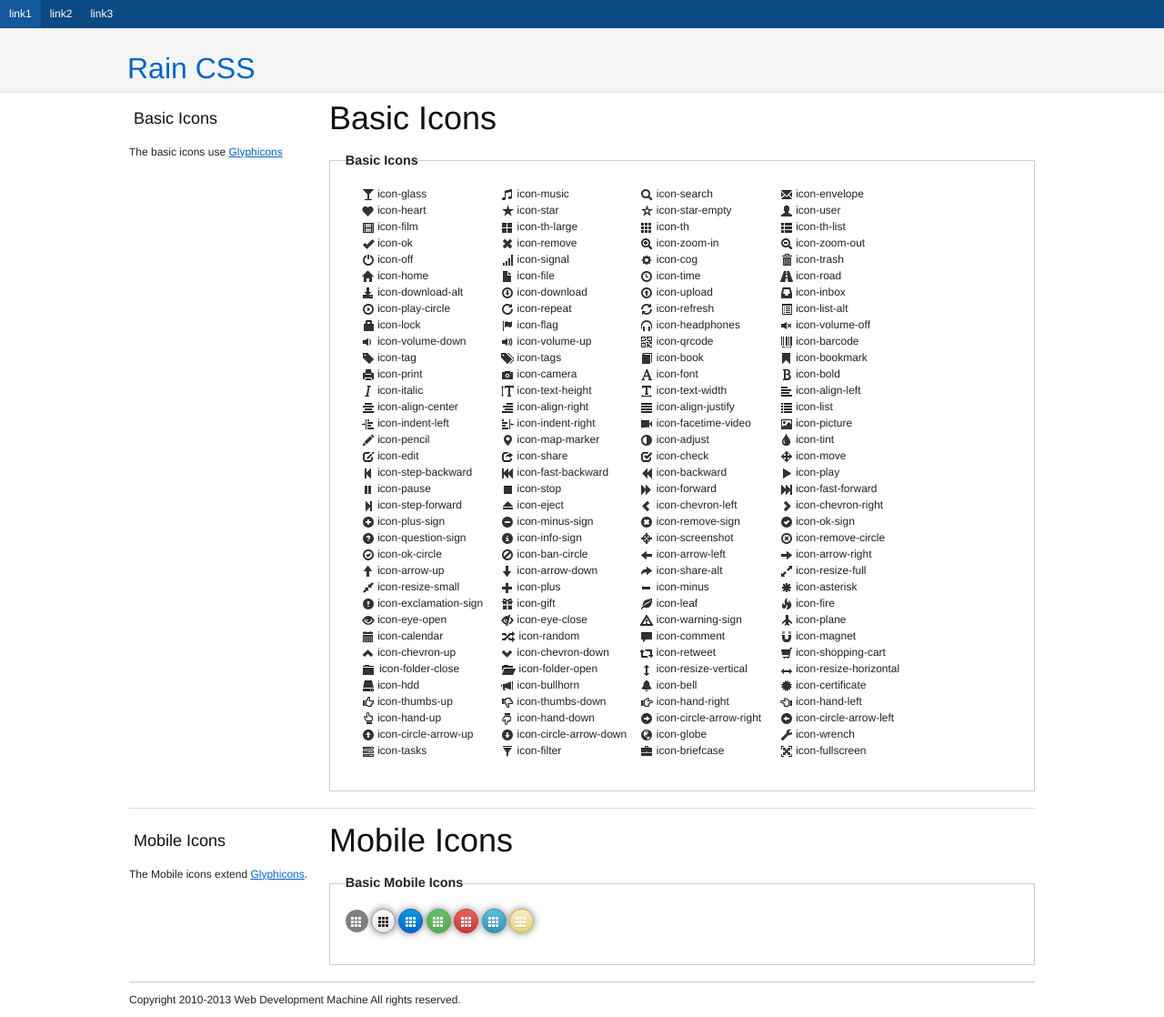
After one commit to RainZhai/Rain-CSS-Framework, a PHP site: page /icons.html in a window 1280 px wide. The commit adds this page. Shown: the whole page at 91% size. Run offline with PHP 8.4, Linux system fonts and the light colour scheme.

Commit message:
add icons html page,update buttons

```diff
--- a/css/rain.css
+++ b/css/rain.css
@@ -719,8 +719,12 @@ select {border:1px solid #bbb;}
  -webkit-box-shadow: 0px 1px 0px rgba(255, 255, 255, 0.2) inset, 0px 1px 1px rgba(0, 0, 0, 0.1);
 		 box-shadow: 0px 1px 0px rgba(255, 255, 255, 0.2) inset, 0px 1px 1px rgba(0, 0, 0, 0.1);
 }
+.greybtn,.greyButton{
+	border:1px solid #999;
+	color: #000;
+}
 .greybtn:hover,.greyButton:hover{
-	background-color: #CCCCCC;
+	background-color: #CCCCCC; color:#000;
 	background-image: -webkit-gradient(linear, left top, left bottom, from(#ffffff), to(#CCCCCC)); /* Saf4+, Chrome */
 	background-image: -webkit-linear-gradient(top, #ffffff, #CCCCCC); /* Chrome 10+, Saf5.1+, iOS 5+ */
 	background-image:    -moz-linear-gradient(top, #ffffff, #CCCCCC); /* FF3.6 */
@@ -789,16 +793,16 @@ select {border:1px solid #bbb;}
 }
 
 .redbtn:active,.redButton:active{
-	 -moz-box-shadow: 0px 2px 3px rgba(0, 0, 0, 0.2) inset, 0px 1px 2px rgba(0, 0, 0, 0.1);
--webkit-box-shadow: 0px 2px 3px rgba(0, 0, 0, 0.2) inset, 0px 1px 2px rgba(0, 0, 0, 0.1);
-				box-shadow: 0px 2px 3px rgba(0, 0, 0, 0.2) inset, 0px 1px 2px rgba(0, 0, 0, 0.1);
+	 -moz-box-shadow: 0px 2px 3px rgba(0, 0, 0, 0.2) inset, 0px 1px 3px rgba(0, 0, 0, 0.4);
+-webkit-box-shadow: 0px 2px 3px rgba(0, 0, 0, 0.2) inset, 0px 1px 3px rgba(0, 0, 0, 0.4);
+	box-shadow: 0px 2px 3px rgba(0, 0, 0, 0.2) inset, 0px 1px 3px rgba(0, 0, 0, 0.4);
 }
 .yellowbtn,.yellowButton{
 	border:1px solid #D2B852;
-	color: #404040;
+	color: #000;
 }
 .yellowbtn:hover,.yellowButton:hover{
-	background-color: #D2B852;
+	background-color: #D2B852;color:#000;
 	background-image: -webkit-gradient(linear, left top, left bottom, from(#FCEEC1), to(#D2B852)); /* Saf4+, Chrome */
 	background-image: -webkit-linear-gradient(top, #FCEEC1, #D2B852); /* Chrome 10+, Saf5.1+, iOS 5+ */
 	background-image:    -moz-linear-gradient(top, #FCEEC1, #D2B852); /* FF3.6 */
@@ -1746,3 +1750,7 @@ pre{white-space: normal;}
 .icon-fullscreen{background-position:-456px -144px;}
 .close{float:right;font-size:20px;font-weight:bold;line-height:20px;color:#000000;text-shadow:0 1px 0 #ffffff;opacity:0.2;filter:alpha(opacity=20);}.close:hover,.close:focus{color:#000000;text-decoration:none;cursor:pointer;opacity:0.4;filter:alpha(opacity=40);}
 button.close{padding:0;cursor:pointer;background:transparent;border:0;-webkit-appearance:none;}
+/*mobile icon style*/
+.micon{width:25px; line-height: 24px;}
+.iconbtn-left{left:2%; top:7px;}
+.iconbtn-right{right:2%; top:7px;}
--- /dev/null
+++ b/icons.html
@@ -0,0 +1,224 @@
+<!DOCTYPE html PUBLIC "-//W3C//DTD XHTML 1.0 Strict//EN" "http://www.w3.org/TR/xhtml1/DTD/xhtml1-strict.dtd">
+<html xmlns="http://www.w3.org/1999/xhtml">
+<head>
+<meta http-equiv="Content-Type" content="text/html; charset=utf-8" />
+<meta name="viewport" content="width=device-width; initial-scale=1.0"/>
+<title>Rain CSS > Icons</title>
+<!-- Framework CSS -->
+<link rel="stylesheet" href="css/blueprint/screen.css" type="text/css" media="all"/>
+<link rel="stylesheet" href="css/blueprint/print.css" type="text/css" media="print"/>
+<!--[if lte IE 8]><link rel="stylesheet" href="css/blueprint/ie.css" type="text/css" media="screen, projection"><![endif]-->
+<link rel="stylesheet" href="css/rain.css" type="text/css" media="all"/>
+<!--[if lt IE 9]><script type="text/javascript" src="js/html5.js"></script><![endif]-->
+<style type="text/css">
+.iconlist li{width:150px;display: inline-block;}
+</style>
+</head>
+
+<body class="body">
+	<div class="header headerBlue">
+  	<nav class="lsn posr clearfix">
+    	<a href="#" class="headerLink headerLinkBlue l pr pl ib tdn">link1</a>
+    	<a href="#" class="headerLink headerLinkBlue l pr pl ib tdn">link2</a>
+    	<a href="#" class="headerLink headerLinkBlue l pr pl ib tdn">link3</a>
+    </nav>
+  </div>
+	<div class="headerM headerGrey">
+  	<div class="container posr">
+    	<div class="l"><a class="tdn block ptll fsxxl" href="index.html">Rain CSS</a></div>
+    </div>
+  </div>
+
+	<div class="container mt">
+<div class="content">
+    	<div class="sidebar l posr">
+      	<h2 class="category">Basic Icons</h2>
+      	<p>The basic icons use <a href="http://glyphicons.com" target="_blank">Glyphicons</a></p>
+      </div>
+      <div class="main mainRight posr">
+				<h1>Basic Icons</h1>
+        <form method="post" action="" id="dummy">
+          <fieldset>
+            <legend>Basic Icons</legend>
+						<ul class="iconlist lsn clearfix">
+						  <li><i class="icon-glass"></i> icon-glass</li>
+						  <li><i class="icon-music"></i> icon-music</li>
+						  <li><i class="icon-search"></i> icon-search</li>
+						  <li><i class="icon-envelope"></i> icon-envelope</li>
+						  <li><i class="icon-heart"></i> icon-heart</li>
+						  <li><i class="icon-star"></i> icon-star</li>
+						  <li><i class="icon-star-empty"></i> icon-star-empty</li>
+						  <li><i class="icon-user"></i> icon-user</li>
+						  <li><i class="icon-film"></i> icon-film</li>
+						  <li><i class="icon-th-large"></i> icon-th-large</li>
+						  <li><i class="icon-th"></i> icon-th</li>
+						  <li><i class="icon-th-list"></i> icon-th-list</li>
+						  <li><i class="icon-ok"></i> icon-ok</li>
+						  <li><i class="icon-remove"></i> icon-remove</li>
+						  <li><i class="icon-zoom-in"></i> icon-zoom-in</li>
+						  <li><i class="icon-zoom-out"></i> icon-zoom-out</li>
+						  <li><i class="icon-off"></i> icon-off</li>
+						  <li><i class="icon-signal"></i> icon-signal</li>
+						  <li><i class="icon-cog"></i> icon-cog</li>
+						  <li><i class="icon-trash"></i> icon-trash</li>
+						  <li><i class="icon-home"></i> icon-home</li>
+						  <li><i class="icon-file"></i> icon-file</li>
+						  <li><i class="icon-time"></i> icon-time</li>
+						  <li><i class="icon-road"></i> icon-road</li>
+						  <li><i class="icon-download-alt"></i> icon-download-alt</li>
+						  <li><i class="icon-download"></i> icon-download</li>
+						  <li><i class="icon-upload"></i> icon-upload</li>
+						  <li><i class="icon-inbox"></i> icon-inbox</li>
+
+						  <li><i class="icon-play-circle"></i> icon-play-circle</li>
+						  <li><i class="icon-repeat"></i> icon-repeat</li>
+						  <li><i class="icon-refresh"></i> icon-refresh</li>
+						  <li><i class="icon-list-alt"></i> icon-list-alt</li>
+						  <li><i class="icon-lock"></i> icon-lock</li>
+						  <li><i class="icon-flag"></i> icon-flag</li>
+						  <li><i class="icon-headphones"></i> icon-headphones</li>
+						  <li><i class="icon-volume-off"></i> icon-volume-off</li>
+						  <li><i class="icon-volume-down"></i> icon-volume-down</li>
+						  <li><i class="icon-volume-up"></i> icon-volume-up</li>
+						  <li><i class="icon-qrcode"></i> icon-qrcode</li>
+						  <li><i class="icon-barcode"></i> icon-barcode</li>
+						  <li><i class="icon-tag"></i> icon-tag</li>
+						  <li><i class="icon-tags"></i> icon-tags</li>
+						  <li><i class="icon-book"></i> icon-book</li>
+						  <li><i class="icon-bookmark"></i> icon-bookmark</li>
+						  <li><i class="icon-print"></i> icon-print</li>
+						  <li><i class="icon-camera"></i> icon-camera</li>
+						  <li><i class="icon-font"></i> icon-font</li>
+						  <li><i class="icon-bold"></i> icon-bold</li>
+						  <li><i class="icon-italic"></i> icon-italic</li>
+						  <li><i class="icon-text-height"></i> icon-text-height</li>
+						  <li><i class="icon-text-width"></i> icon-text-width</li>
+						  <li><i class="icon-align-left"></i> icon-align-left</li>
+						  <li><i class="icon-align-center"></i> icon-align-center</li>
+						  <li><i class="icon-align-right"></i> icon-align-right</li>
+						  <li><i class="icon-align-justify"></i> icon-align-justify</li>
+						  <li><i class="icon-list"></i> icon-list</li>
+
+						  <li><i class="icon-indent-left"></i> icon-indent-left</li>
+						  <li><i class="icon-indent-right"></i> icon-indent-right</li>
+						  <li><i class="icon-facetime-video"></i> icon-facetime-video</li>
+						  <li><i class="icon-picture"></i> icon-picture</li>
+						  <li><i class="icon-pencil"></i> icon-pencil</li>
+						  <li><i class="icon-map-marker"></i> icon-map-marker</li>
+						  <li><i class="icon-adjust"></i> icon-adjust</li>
+						  <li><i class="icon-tint"></i> icon-tint</li>
+						  <li><i class="icon-edit"></i> icon-edit</li>
+						  <li><i class="icon-share"></i> icon-share</li>
+						  <li><i class="icon-check"></i> icon-check</li>
+						  <li><i class="icon-move"></i> icon-move</li>
+						  <li><i class="icon-step-backward"></i> icon-step-backward</li>
+						  <li><i class="icon-fast-backward"></i> icon-fast-backward</li>
+						  <li><i class="icon-backward"></i> icon-backward</li>
+						  <li><i class="icon-play"></i> icon-play</li>
+						  <li><i class="icon-pause"></i> icon-pause</li>
+						  <li><i class="icon-stop"></i> icon-stop</li>
+						  <li><i class="icon-forward"></i> icon-forward</li>
+						  <li><i class="icon-fast-forward"></i> icon-fast-forward</li>
+						  <li><i class="icon-step-forward"></i> icon-step-forward</li>
+						  <li><i class="icon-eject"></i> icon-eject</li>
+						  <li><i class="icon-chevron-left"></i> icon-chevron-left</li>
+						  <li><i class="icon-chevron-right"></i> icon-chevron-right</li>
+						  <li><i class="icon-plus-sign"></i> icon-plus-sign</li>
+						  <li><i class="icon-minus-sign"></i> icon-minus-sign</li>
+						  <li><i class="icon-remove-sign"></i> icon-remove-sign</li>
+						  <li><i class="icon-ok-sign"></i> icon-ok-sign</li>
+
+						  <li><i class="icon-question-sign"></i> icon-question-sign</li>
+						  <li><i class="icon-info-sign"></i> icon-info-sign</li>
+						  <li><i class="icon-screenshot"></i> icon-screenshot</li>
+						  <li><i class="icon-remove-circle"></i> icon-remove-circle</li>
+						  <li><i class="icon-ok-circle"></i> icon-ok-circle</li>
+						  <li><i class="icon-ban-circle"></i> icon-ban-circle</li>
+						  <li><i class="icon-arrow-left"></i> icon-arrow-left</li>
+						  <li><i class="icon-arrow-right"></i> icon-arrow-right</li>
+						  <li><i class="icon-arrow-up"></i> icon-arrow-up</li>
+						  <li><i class="icon-arrow-down"></i> icon-arrow-down</li>
+						  <li><i class="icon-share-alt"></i> icon-share-alt</li>
+						  <li><i class="icon-resize-full"></i> icon-resize-full</li>
+						  <li><i class="icon-resize-small"></i> icon-resize-small</li>
+						  <li><i class="icon-plus"></i> icon-plus</li>
+						  <li><i class="icon-minus"></i> icon-minus</li>
+						  <li><i class="icon-asterisk"></i> icon-asterisk</li>
+						  <li><i class="icon-exclamation-sign"></i> icon-exclamation-sign</li>
+						  <li><i class="icon-gift"></i> icon-gift</li>
+						  <li><i class="icon-leaf"></i> icon-leaf</li>
+						  <li><i class="icon-fire"></i> icon-fire</li>
+						  <li><i class="icon-eye-open"></i> icon-eye-open</li>
+						  <li><i class="icon-eye-close"></i> icon-eye-close</li>
+						  <li><i class="icon-warning-sign"></i> icon-warning-sign</li>
+						  <li><i class="icon-plane"></i> icon-plane</li>
+						  <li><i class="icon-calendar"></i> icon-calendar</li>
+						  <li><i class="icon-random"></i> icon-random</li>
+						  <li><i class="icon-comment"></i> icon-comment</li>
+						  <li><i class="icon-magnet"></i> icon-magnet</li>
+
+						  <li><i class="icon-chevron-up"></i> icon-chevron-up</li>
+						  <li><i class="icon-chevron-down"></i> icon-chevron-down</li>
+						  <li><i class="icon-retweet"></i> icon-retweet</li>
+						  <li><i class="icon-shopping-cart"></i> icon-shopping-cart</li>
+						  <li><i class="icon-folder-close"></i> icon-folder-close</li>
+						  <li><i class="icon-folder-open"></i> icon-folder-open</li>
+						  <li><i class="icon-resize-vertical"></i> icon-resize-vertical</li>
+						  <li><i class="icon-resize-horizontal"></i> icon-resize-horizontal</li>
+						  <li><i class="icon-hdd"></i> icon-hdd</li>
+						  <li><i class="icon-bullhorn"></i> icon-bullhorn</li>
+						  <li><i class="icon-bell"></i> icon-bell</li>
+						  <li><i class="icon-certificate"></i> icon-certificate</li>
+						  <li><i class="icon-thumbs-up"></i> icon-thumbs-up</li>
+						  <li><i class="icon-thumbs-down"></i> icon-thumbs-down</li>
+						  <li><i class="icon-hand-right"></i> icon-hand-right</li>
+						  <li><i class="icon-hand-left"></i> icon-hand-left</li>
+						  <li><i class="icon-hand-up"></i> icon-hand-up</li>
+						  <li><i class="icon-hand-down"></i> icon-hand-down</li>
+						  <li><i class="icon-circle-arrow-right"></i> icon-circle-arrow-right</li>
+						  <li><i class="icon-circle-arrow-left"></i> icon-circle-arrow-left</li>
+						  <li><i class="icon-circle-arrow-up"></i> icon-circle-arrow-up</li>
+						  <li><i class="icon-circle-arrow-down"></i> icon-circle-arrow-down</li>
+						  <li><i class="icon-globe"></i> icon-globe</li>
+						  <li><i class="icon-wrench"></i> icon-wrench</li>
+						  <li><i class="icon-tasks"></i> icon-tasks</li>
+						  <li><i class="icon-filter"></i> icon-filter</li>
+						  <li><i class="icon-briefcase"></i> icon-briefcase</li>
+						  <li><i class="icon-fullscreen"></i> icon-fullscreen</li>
+						</ul>
+          </fieldset>
+        </form>
+      </div>
+      <hr/>
+    </div>
+<div class="content">
+    	<div class="sidebar l posr">
+      	<h2 class="category">Mobile Icons</h2>
+      	<p>The Mobile icons extend <a href="http://glyphicons.com" target="_blank">Glyphicons</a>.</p>
+      </div>
+      <div class="main mainRight posr">
+				<h1>Mobile Icons</h1>
+        <form method="post" action="" id="dummy">
+          <fieldset>
+            <legend>Basic Mobile Icons</legend>
+						<p class="lsn clearfix">
+						  <a href='javascript:' class="ib bggrey roundall hs micon tac"><i class="icon-th icon-white"></i></a>
+						  <a href='javascript:' class="ib ggrey greybtn roundall sogrey hs micon tac"><i class="icon-th"></i></a>
+						  <a href='javascript:' class="ib gb bluebtn roundall sogrey hs micon tac"><i class="icon-th icon-white"></i></a>
+						  <a href='javascript:' class="ib gg greenbtn roundall sogrey hs micon tac"><i class="icon-th icon-white"></i></a>
+						  <a href='javascript:' class="ib gr redbtn roundall sogrey hs micon tac"><i class="icon-th icon-white"></i></a>
+						  <a href='javascript:' class="ib gc cyanbtn roundall sogrey hs micon tac"><i class="icon-th icon-white"></i></a>
+						  <a href='javascript:' class="ib gy yellowbtn roundall sogrey hs micon tac"><i class="icon-th icon-white"></i></a>
+						</p>
+          </fieldset>
+        </form>
+      </div>
+      <footer class="footer socialFooter c borderTop">
+        <p class="bottom pt pb">Copyright 2010-2013 Web Development Machine All rights reserved.</p>
+      </footer>
+    </div>
+
+	</div>
+
+</body>
+</html>
--- a/index.html
+++ b/index.html
@@ -67,6 +67,9 @@ width: 38px;
             </tr>
             <tr>
                 <td><a class="block lh-2" href="buttons.html" title="Buttons" target="_blank">Buttons</a></td>
+            </tr>
+            <tr>
+                <td><a class="block lh-2" href="icons.html" title="Icons" target="_blank">Icons</a></td>
             </tr>
             <tr>
                 <td><a class="block lh-2" href="dialog.html" title="Dialogs" target="_blank">Dialogs</a></td>
--- a/marticle.html
+++ b/marticle.html
@@ -11,7 +11,7 @@
 
 <body class="body">
   <div class="headerBlue">
-  	<nav>
+  	<nav class='clearfix'>
    	<a href="#" class="lh-3 headerLinkBlue l wf-30 ib tac tdn">link1</a>
    	<a href="#" class="lh-3 headerLinkBlue l wf-30 ib tac tdn">link2</a>
    	<a href="#" class="lh-3 headerLinkBlue l wf-30 ib tac tdn">link3</a>
@@ -19,7 +19,7 @@
   </div>
 	<div class="headerM headerGrey">
   	<div class="container posr">
-    	<div class="l"><a class="tdn block ptll fsxxl" href="index.html">Rain CSS</a></div>
+    	<div><a class="tdn block ptll fsxxl" href="index.html">Rain CSS</a></div>
     </div>
   </div>
 
```
Also changed, not shown: other parts of css/rain.css (+26 -26 lines), buttons.html (+60 -26 lines).
